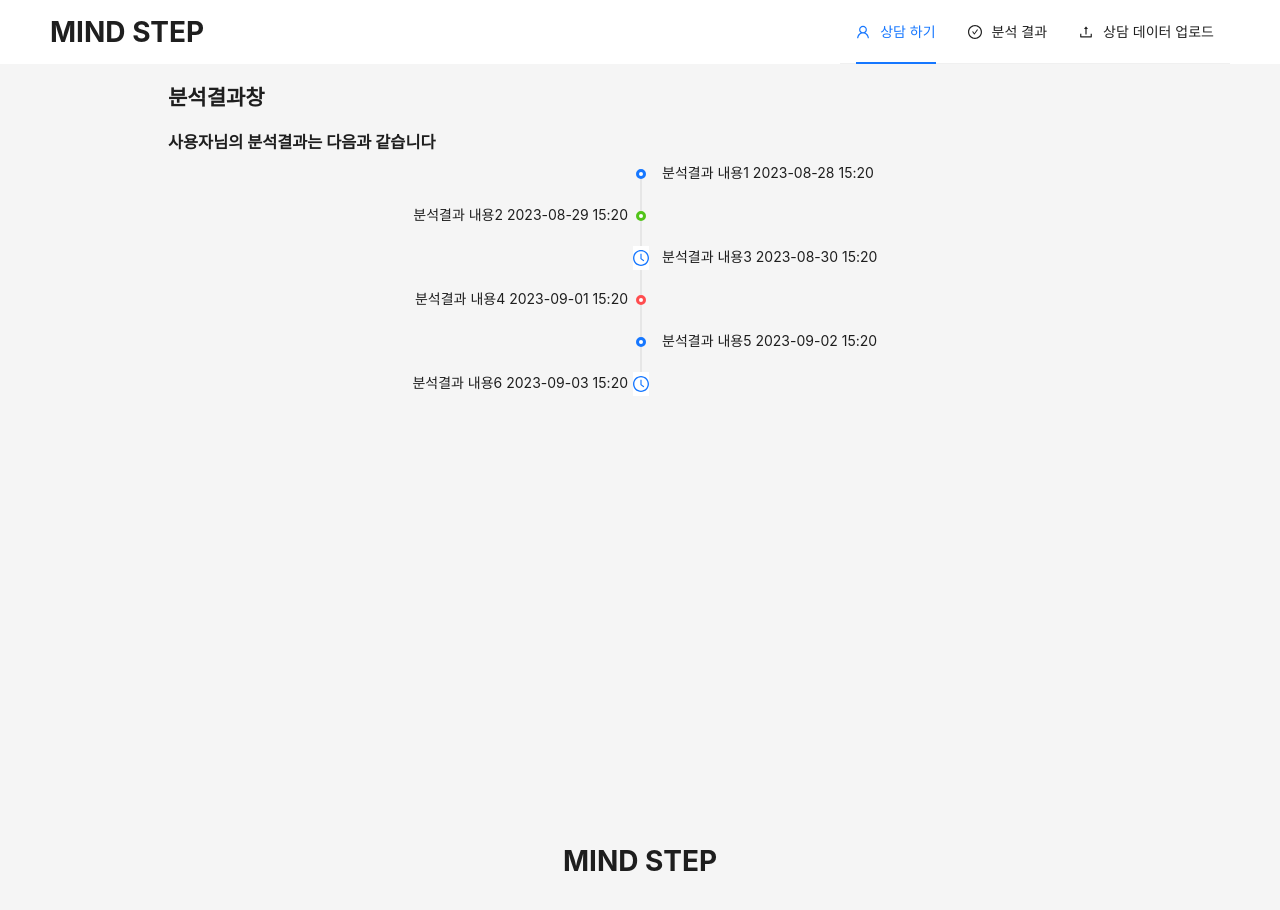
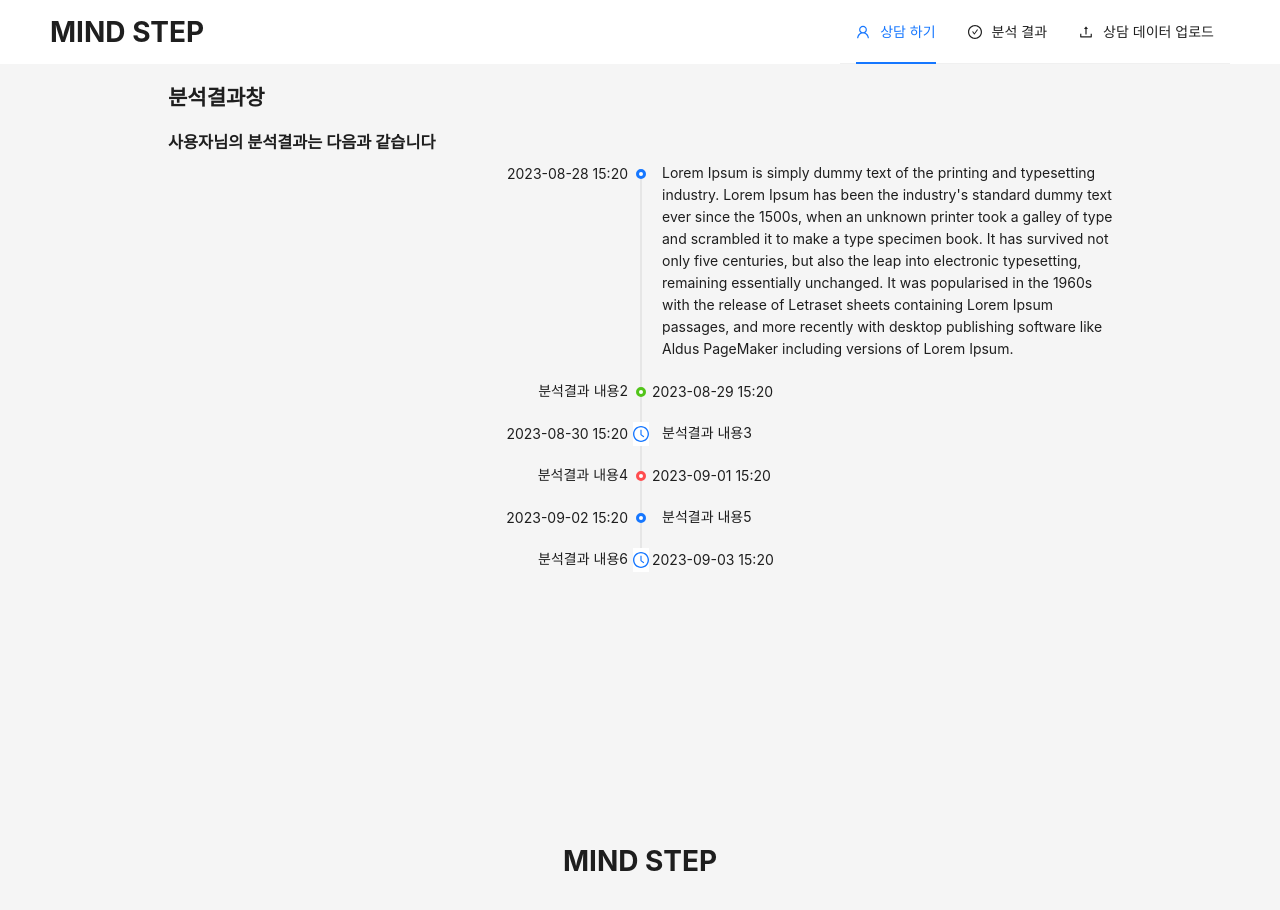
Before and after one commit to IDKNWHORU/MIND_STEP_CLIENT, a React (Create React App) app: page /history in a window 1280 px wide. Shown: the top 910 px of the page. Built offline with nearby package versions, Linux system fonts and the light colour scheme.

Commit message:
update timeline label

```diff
--- a/package.json
+++ b/package.json
@@ -40,5 +40,5 @@
       "last 1 safari version"
     ]
   },
-  "homepage": "https://idknwhoru.github.io/MIND_STEP_CLIENT/"
+  "homepage": "https://idknwhoru.github.io/"
 }
--- a/src/pages/MyHistory.jsx
+++ b/src/pages/MyHistory.jsx
@@ -10,26 +10,32 @@
             mode="alternate"
             items={[
                 {
-                    children: '분석결과 내용1 2023-08-28 15:20',
+                    label: '2023-08-28 15:20',
+                    children: "Lorem Ipsum is simply dummy text of the printing and typesetting industry. Lorem Ipsum has been the industry's standard dummy text ever since the 1500s, when an unknown printer took a galley of type and scrambled it to make a type specimen book. It has survived not only five centuries, but also the leap into electronic typesetting, remaining essentially unchanged. It was popularised in the 1960s with the release of Letraset sheets containing Lorem Ipsum passages, and more recently with desktop publishing software like Aldus PageMaker including versions of Lorem Ipsum.",
                 },
                 {
-                    children: '분석결과 내용2 2023-08-29 15:20',
+                    label: '2023-08-29 15:20',
+                    children: '분석결과 내용2',
                     color: 'green',
                 },
                 {
+                    label: '2023-08-30 15:20',
                     dot: <ClockCircleOutlined style={{ fontSize: '16px' }} />,
-                    children: `분석결과 내용3 2023-08-30 15:20`,
+                    children: `분석결과 내용3`,
                 },
                 {
+                    label: '2023-09-01 15:20',
                     color: 'red',
-                    children: '분석결과 내용4 2023-09-01 15:20',
+                    children: '분석결과 내용4',
                 },
                 {
-                    children: '분석결과 내용5 2023-09-02 15:20',
+                    label: '2023-09-02 15:20',
+                    children: '분석결과 내용5',
                 },
                 {
+                    label: '2023-09-03 15:20',
                     dot: <ClockCircleOutlined style={{ fontSize: '16px' }} />,
-                    children: '분석결과 내용6 2023-09-03 15:20',
+                    children: '분석결과 내용6',
                 },
             ]}
         />
```
